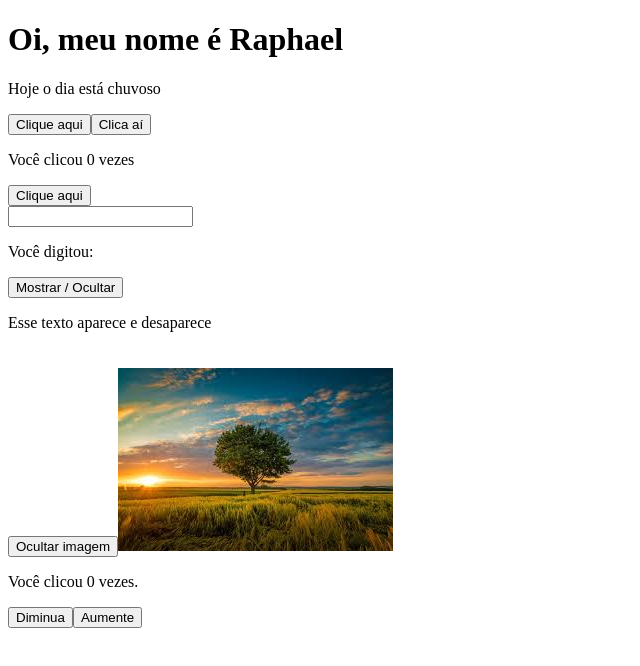
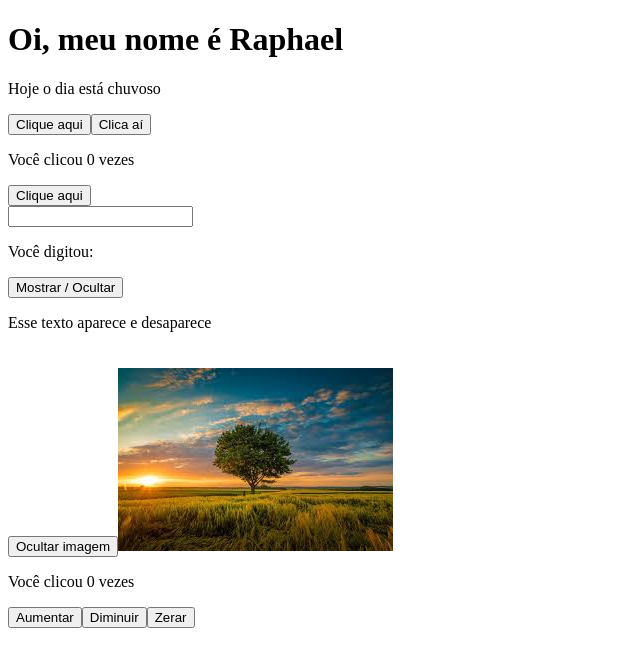
Before and after one commit to RaphaelMondego/react-doc, a React (Vite) app: page / in a window 1280 px wide. Shown: the top 666 px of the page, without its empty margins (0-640 px from the left). Built offline with nearby package versions, Linux system fonts and the light colour scheme.

Commit message:
correcao desafio Contagem.jsx

```diff
--- a/src/components/Contagem.jsx
+++ b/src/components/Contagem.jsx
@@ -1,7 +1,11 @@
 import { useState } from "react";
 
-function Contagem(){
-    const [contagem,setContagem] = useState(0);
+function Contador() {
+  const [contador, setContador] = useState(0);
+
+  function aumentar() {
+    setContador(contador + 1);
+  }
 
   function diminuir() {
     if (contador > 0) {
@@ -9,17 +13,18 @@ function Contagem(){
     }
   }
 
-    function aumentar(){
-        setContagem(contagem + 1);
+  function zerar() {
+    setContador(0);
   }
 
-    return(
+  return (
     <div>
-            <p>Você clicou {contagem} vezes.</p>
-            <button onClick={diminuir}>Diminua</button>
-            <button onClick={aumentar}>Aumente</button>
+      <p>Você clicou {contador} {contador === 1 ? "vez" : "vezes"}</p>
+      <button onClick={aumentar}>Aumentar</button>
+      <button onClick={diminuir}>Diminuir</button>
+      <button onClick={zerar}>Zerar</button>
     </div>
   );
 }
 
-export default Contagem;
+export default Contador;
```
Lines whose indentation alone changed are shown as unchanged.
